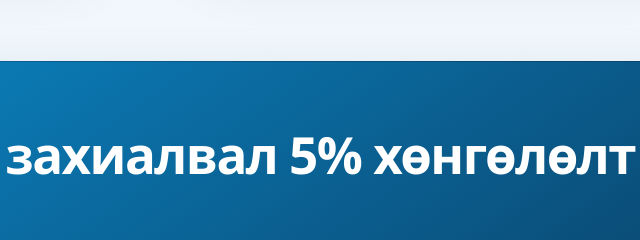
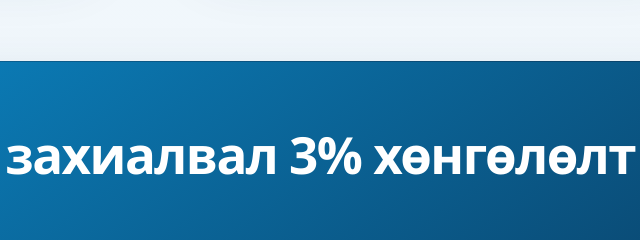
Before and after one commit to totodental/Toto-dental, a website: page frontend/index.html in a window 1280 px wide. Shown: the part 6560-6800 px from the top of the page, 493-1133 px from the left. Drawn offline with Linux system fonts and the light colour scheme.

Commit message:
3% off change

```diff
--- a/frontend/index.html
+++ b/frontend/index.html
@@ -195,7 +195,7 @@
     <section class="contact section" id="contact">
       <div class="contact-card primary reveal">
         <p class="eyebrow">Холбоо барих</p>
-        <h2>Онлайнаар цаг захиалвал 5% хөнгөлөлт</h2>
+        <h2>Онлайнаар цаг захиалвал 3% хөнгөлөлт</h2>
         <a class="big-call" href="tel:77551595">☎ 7755-1595</a>
         <p class="schedule">Өдөр бүр 09:00-18:00</p>
       </div>
```
